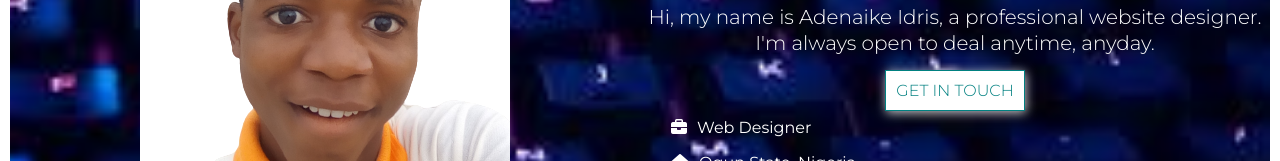
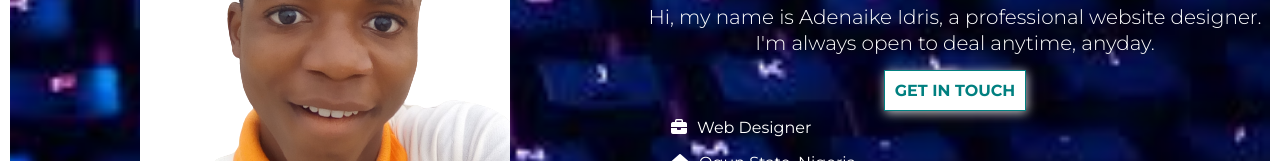
Before and after one commit to adenaikeidris/adenaikeidris.github.io, a plain HTML site: page index.html in a window 1280 px wide. Shown: the part 398-559 px from the top of the page. Drawn offline with Linux system fonts and the light colour scheme.

Commit message:
Update index.html

```diff
--- a/index.html
+++ b/index.html
@@ -68,7 +68,7 @@
                             Hi, my name is Adenaike Idris, a professional website designer. I'm always open to deal
                             anytime, anyday.
                         </p>
-                        <a href="#contact" class="btn btn-outline btn-outline-teal">GET IN TOUCH</a>
+                        <a href="#contact" class="btn btn-outline btn-outline-teal"><b>GET IN TOUCH</b></a>
                     </div>
                     <div class="pl-1 pt-3 pb-3">
                         <p class="lead address">
```
